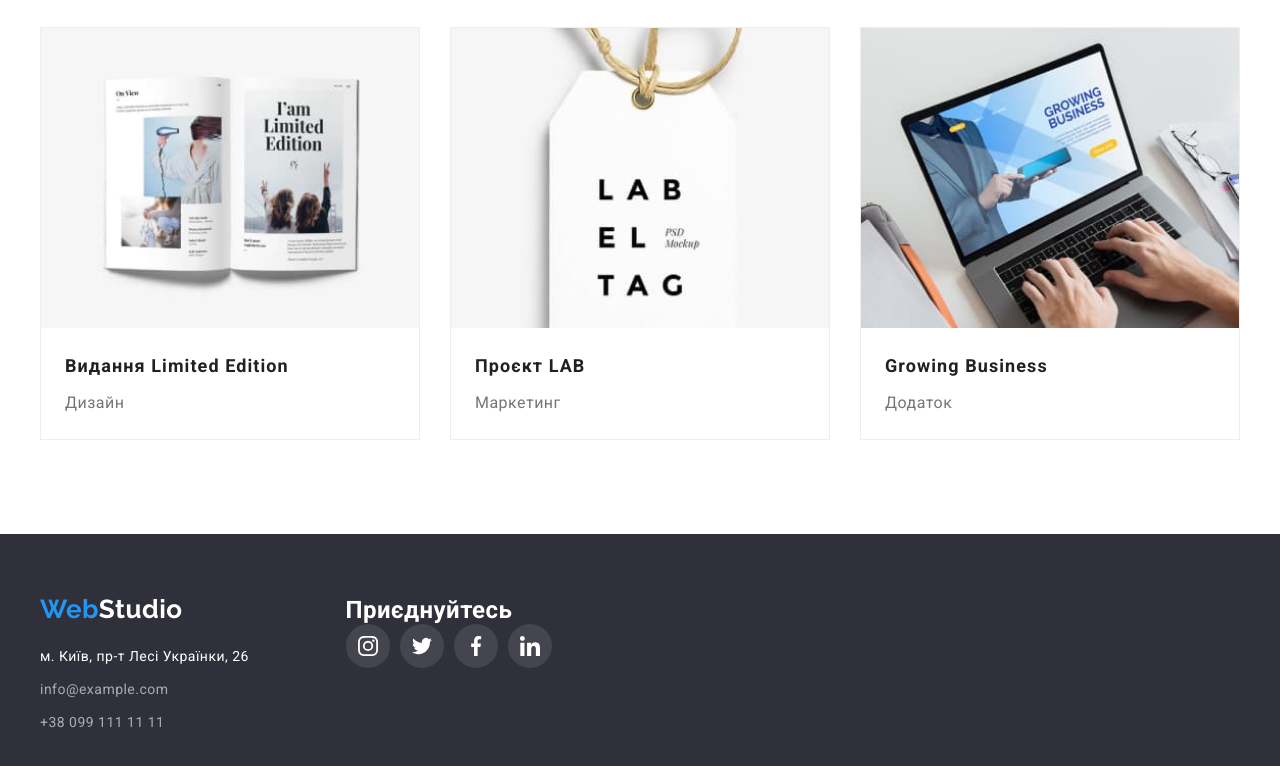
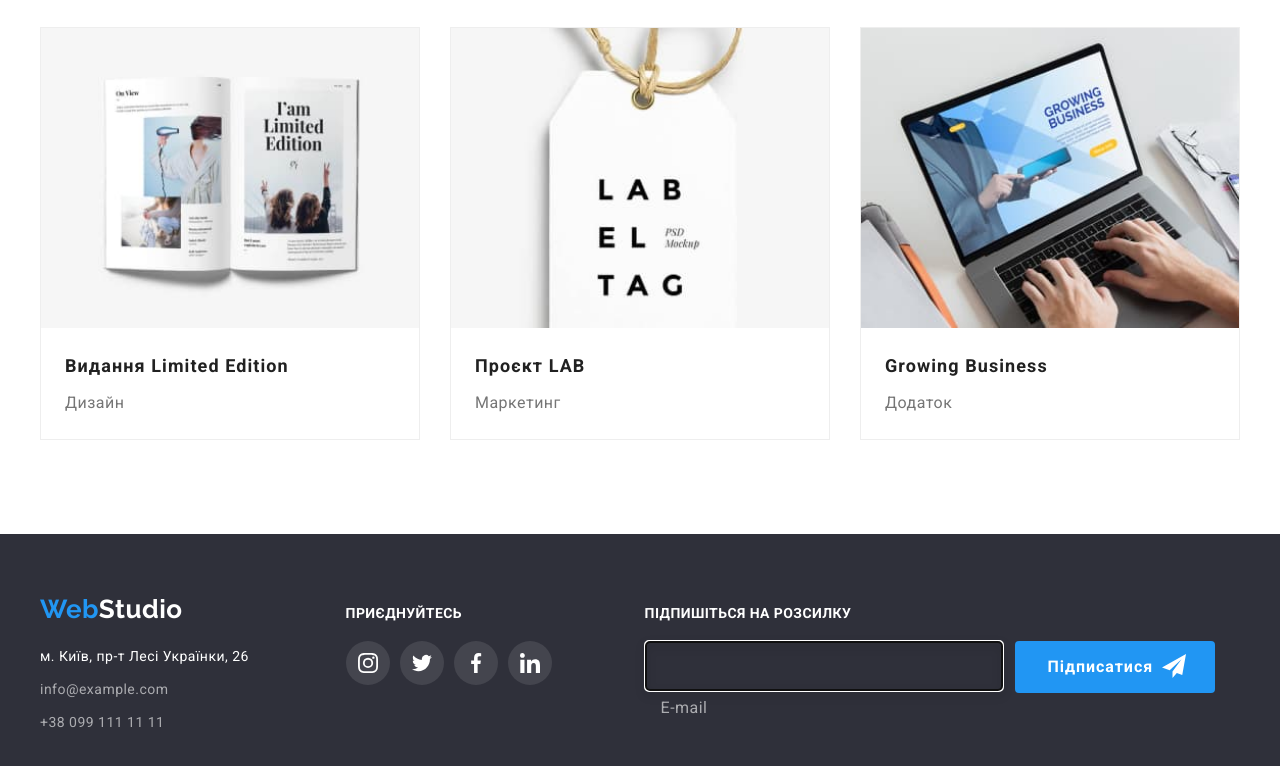
Before and after one commit to ElenaKorenieva/goit-markup-hw-06, a plain HTML site: page portfolio.html in a window 1280 px wide. Shown: the part 1119-1885 px from the top of the page. Drawn offline with nearby package versions, Linux system fonts and the light colour scheme.

Commit message:
Update portfolio.html

```diff
--- a/portfolio.html
+++ b/portfolio.html
@@ -416,7 +416,7 @@
                     </address>
                 </div>
                 <div class="join-us">
-                    <h2 class="join-us__headling">Приєднуйтесь</h2>
+                    <h2 class="subsection__headling">Приєднуйтесь</h2>
                     <ul class="join-us__list list">
                         <li class="join-us__item">
                             <a
@@ -492,6 +492,35 @@
                         </li>
                     </ul>
                 </div>
+                <div class="subscribe">
+                    <h2 class="subsection__headling">
+                        Підпишіться на розсилку
+                    </h2>
+                    <div class="subscribe-wrapper">
+                        <form class="subscribe__form">
+                            <div class="subscribe-field">
+                                <input
+                                    type="text"
+                                    name="name"
+                                    id="name"
+                                    class="subscribe-input"
+                                    autofocus
+                                />
+                                <label for="name" class="subscribe-label"
+                                    >E-mail</label
+                                >
+                            </div>
+                        </form>
+                        <button type="submit" class="button subscribe_btn">
+                            Підписатися
+                        </button>
+                        <svg class="subscribe_btn-icon" width="24" height="24">
+                            <use
+                                href="./images/sprite.svg#icon-icon-send"
+                            ></use>
+                        </svg>
+                    </div>
+                </div>
             </div>
         </footer>
     </body>
```
